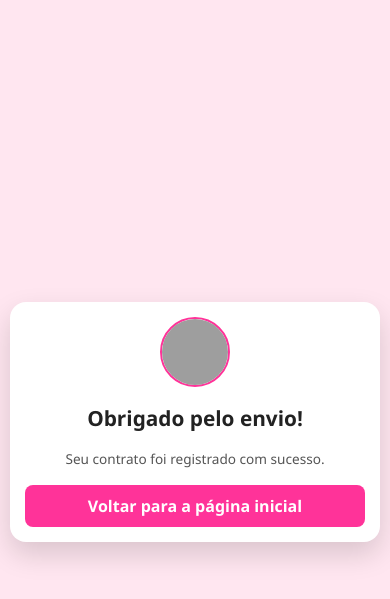
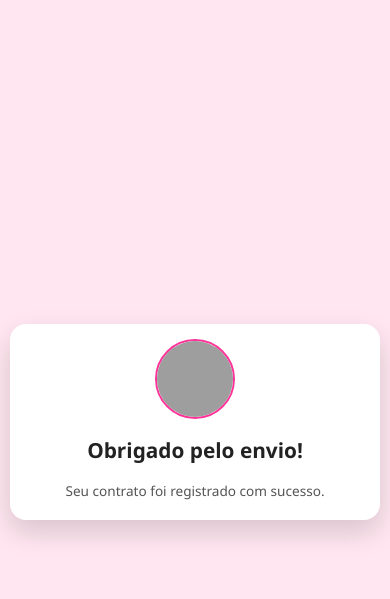
Before and after one commit to Devcruzz/Contract-Server, a Flask app: page /obrigado in a window 390 px wide. Shown: the top 599 px of the page. Run offline with Flask 3, Linux system fonts and the light colour scheme; some libraries are stand-ins or nearby versions; grey boxes are pictures that could not be loaded.

Commit message:
fix(aceite): redirecionar usuários já aceitos diretamente para a página de obrigado e remover botão de retorno
- Ajustado app.py para que qualquer usuário com status 'aceito' seja enviado automaticamente para /obrigado
- Modificado obrigado.html para remover botão/link de voltar à tela de aceite ou página inicial
- Garante que usuários que já aceitaram não possam acessar novamente a tela de contrato

```diff
--- a/app.py
+++ b/app.py
@@ -40,8 +40,13 @@ def aceite():
     brasilia_tz = pytz.timezone('America/Sao_Paulo')
     hora_agora_brasilia = datetime.now(brasilia_tz)
 
+    # 🚨 Se já aceitou antes → manda direto para obrigado
+    if status == "aceito":
+        conn.close()
+        return redirect(url_for("obrigado"))
+
     # Atualiza status para 'aceito' se o usuário enviar POST
-    if request.method == "POST" and status != "aceito":
+    if request.method == "POST":
         ip = request.headers.get('X-Forwarded-For', request.remote_addr).split(',')[0].strip()
         hora_agora_utc = hora_agora_brasilia.astimezone(pytz.utc)
 
@@ -52,12 +57,11 @@ def aceite():
         conn.commit()
         conn.close()
 
-        # Redireciona para página de agradecimento
         return redirect(url_for("obrigado"))
 
     conn.close()
 
-    # Renderiza o template 'aceite.html'
+    # Renderiza o template 'aceite.html' (somente se não aceitou ainda)
     return render_template(
         "aceite.html",
         nome=nome,
--- a/templates/obrigado.html
+++ b/templates/obrigado.html
@@ -53,23 +53,6 @@
             object-fit: cover;
         }
 
-        .btn {
-            background: #ff3399;
-            color: #fff;
-            border: none;
-            padding: 12px 20px;
-            border-radius: 8px;
-            font-weight: 600;
-            cursor: pointer;
-            transition: 0.3s;
-            text-decoration: none;
-            display: inline-block;
-        }
-
-        .btn:hover {
-            background: #e6007a;
-        }
-
         @media (max-width: 768px) {
             .container {
                 padding: 20px;
@@ -103,16 +86,6 @@
             p {
                 font-size: 0.85rem;
             }
-
-            .logo-digital img {
-                height: 70px;
-                width: 70px;
-            }
-
-            .btn {
-                width: 100%;
-                padding: 10px;
-            }
         }
     </style>
 </head>
@@ -124,8 +97,6 @@
 
         <h1>Obrigado pelo envio!</h1>
         <p>Seu contrato foi registrado com sucesso.</p>
-
-        <a href="/" class="btn">Voltar para a página inicial</a>
     </div>
 </body>
 </html>
```
